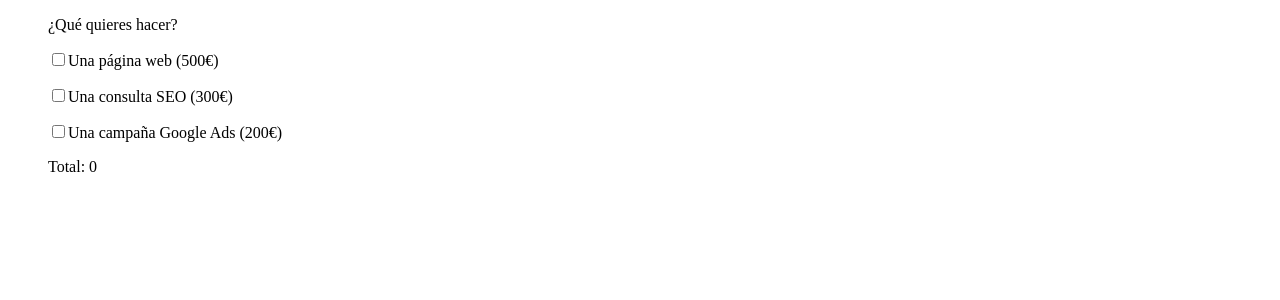
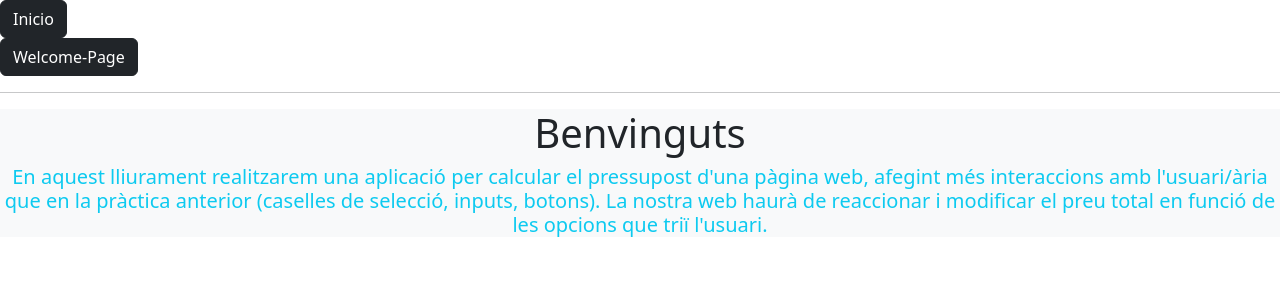
Before and after one commit to JoanGuinart/SPRINT-7_Joan_Guinart_Casas, a React (Create React App) app: page / in a window 1280 px wide. Shown: the top 300 px of the page. Built offline with nearby package versions, Linux system fonts and the light colour scheme.

Commit message:
Nivell 1 finalitzat, falta maquetació

```diff
--- a/package.json
+++ b/package.json
@@ -8,6 +8,7 @@
     "@testing-library/user-event": "^13.5.0",
     "react": "^18.2.0",
     "react-dom": "^18.2.0",
+    "react-router-dom": "^6.4.2",
     "react-scripts": "5.0.1",
     "web-vitals": "^2.1.4"
   },
--- a/public/index.html
+++ b/public/index.html
@@ -24,6 +24,10 @@
       work correctly both with client-side routing and a non-root public URL.
       Learn how to configure a non-root public URL by running `npm run build`.
     -->
+
+    <!-- CSS only -->
+<link href="https://cdn.jsdelivr.net/npm/bootstrap@5.2.2/dist/css/bootstrap.min.css" rel="stylesheet" integrity="sha384-Zenh87qX5JnK2Jl0vWa8Ck2rdkQ2Bzep5IDxbcnCeuOxjzrPF/et3URy9Bv1WTRi" crossorigin="anonymous">
+
     <title>React App</title>
   </head>
   <body>
--- a/src/App.js
+++ b/src/App.js
@@ -1,102 +1,19 @@
-import React, { useState, useEffect } from "react";
+import { BrowserRouter as Router, Routes, Route, Link } from "react-router-dom";
+import { Welcome } from "./Welcome";
+import { Inicio } from "./Inicio";
 
 function App() {
-  const [WEBChecked, setWEBChecked] = useState(false);
-  const [SEOChecked, setSEOChecked] = useState(false);
-  const [ADSChecked, setADSChecked] = useState(false);
-  const [Pages, setPages] = useState(1);
-  const [Idiomas, setIdiomas] = useState(1);
-  console.log(WEBChecked, SEOChecked, ADSChecked);
-
-  const WEBCheck = () => {
-    setWEBChecked(!WEBChecked);
-  };
-  const SEOCheck = () => {
-    setSEOChecked(!SEOChecked);
-  };
-  const ADSCheck = () => {
-    setADSChecked(!ADSChecked);
-  };
-
-  const [sumaTotal, setsumaTotal] = useState(0);
-  console.log(sumaTotal);
-
-  let multiplicacio = Pages * Idiomas * 30;
-
-  useEffect(() => {
-    setsumaTotal(0);
-    WEBChecked &&
-      setsumaTotal((valorActual) => valorActual + 500 + multiplicacio);
-    SEOChecked && setsumaTotal((valorActual) => valorActual + 300);
-    ADSChecked && setsumaTotal((valorActual) => valorActual + 200);
-  }, [WEBChecked, SEOChecked, ADSChecked, Pages, Idiomas, multiplicacio]);
-
-  useEffect(() => {
-    localStorage.setItem("WEB", JSON.stringify(WEBChecked));
-    localStorage.setItem("SEO", JSON.stringify(SEOChecked));
-    localStorage.setItem("ADS", JSON.stringify(ADSChecked));
-    localStorage.setItem("Suma total", JSON.stringify(sumaTotal));
-    localStorage.setItem("Pages", JSON.stringify(Pages));
-    localStorage.setItem("Idiomas", JSON.stringify(Idiomas));
-  }, [WEBChecked, SEOChecked, ADSChecked, sumaTotal, Pages, Idiomas]);
-
   return (
-    <div>
-      <ul>
-        <header>¿Qué quieres hacer?</header>
-      </ul>
-      <ul>
-        <input
-          type="checkbox"
-          value="500"
-          name="WEB"
-          checked={WEBChecked}
-          onChange={WEBCheck}
-        />
-        Una página web (500€) <br />
-        {WEBChecked && (
-          <div>
-            <h5>
-              Nombre de pàgines:
-              <input
-                type={"number"}
-                placeholder={1}
-                onChange={(event) => setPages(event.target.value)}
-              />
-              <br />
-              Nombre d'idiomes:
-              <input
-                type={"number"}
-                placeholder={1}
-                onChange={(event) => setIdiomas(event.target.value)}
-              />
-            </h5>
-          </div>
-        )}
-      </ul>
-      <ul>
-        <input
-          type="checkbox"
-          value="300"
-          name="SEO"
-          checked={SEOChecked}
-          onChange={SEOCheck}
-        />
-        Una consulta SEO (300€) <br />
-      </ul>
-      <ul>
-        <input
-          type="checkbox"
-          value="200"
-          name="GOOGLEADS"
-          checked={ADSChecked}
-          onChange={ADSCheck}
-        />
-        Una campaña Google Ads (200€) <br />
-      </ul>
-
-      <ul>Total: {sumaTotal} </ul>
-    </div>
+    <Router>
+      <Link to="/inicio" className="btn btn-dark">Inicio</Link>
+      <br />
+      <Link to="/" className="btn btn-dark">Welcome-Page</Link>
+      <hr />
+      <Routes>
+        <Route path="/inicio" element={<Inicio />} />
+        <Route path="/" element={<Welcome />} />
+      </Routes>
+    </Router>
   );
 }
 
--- /dev/null
+++ b/src/Inicio.js
@@ -0,0 +1,103 @@
+import { useState, useEffect } from "react";
+
+export const Inicio = () => {
+  const [WEBChecked, setWEBChecked] = useState(false);
+  const [SEOChecked, setSEOChecked] = useState(false);
+  const [ADSChecked, setADSChecked] = useState(false);
+  const [Pages, setPages] = useState(1);
+  const [Idiomas, setIdiomas] = useState(1);
+  console.log(WEBChecked, SEOChecked, ADSChecked);
+
+  const WEBCheck = () => {
+    setWEBChecked(!WEBChecked);
+  };
+  const SEOCheck = () => {
+    setSEOChecked(!SEOChecked);
+  };
+  const ADSCheck = () => {
+    setADSChecked(!ADSChecked);
+  };
+
+  const [sumaTotal, setsumaTotal] = useState(0);
+  console.log(sumaTotal);
+
+  let multiplicacio = Pages * Idiomas * 30;
+
+  useEffect(() => {
+    setsumaTotal(0);
+    WEBChecked &&
+      setsumaTotal((valorActual) => valorActual + 500 + multiplicacio);
+    SEOChecked && setsumaTotal((valorActual) => valorActual + 300);
+    ADSChecked && setsumaTotal((valorActual) => valorActual + 200);
+  }, [WEBChecked, SEOChecked, ADSChecked, Pages, Idiomas, multiplicacio]);
+
+  useEffect(() => {
+    localStorage.setItem("WEB", JSON.stringify(WEBChecked));
+    localStorage.setItem("SEO", JSON.stringify(SEOChecked));
+    localStorage.setItem("ADS", JSON.stringify(ADSChecked));
+    localStorage.setItem("Suma total", JSON.stringify(sumaTotal));
+    localStorage.setItem("Pages", JSON.stringify(Pages));
+    localStorage.setItem("Idiomas", JSON.stringify(Idiomas));
+  }, [WEBChecked, SEOChecked, ADSChecked, sumaTotal, Pages, Idiomas]);
+
+  return (
+    <div>
+      <ul>
+        <header>¿Qué quieres hacer?</header>
+      </ul>
+      <ul>
+        <input
+          type="checkbox"
+          value="500"
+          name="WEB"
+          checked={WEBChecked}
+          onChange={WEBCheck}
+        />
+        Una página WEB (500€) <br />
+        {WEBChecked && (
+          <div>
+            <h5>
+              Nombre de pàgines:
+              <input
+                className="border border-5 rounded-pill"
+                type={"number"}
+                placeholder={1}
+                onChange={(event) => setPages(event.target.value)}
+              />
+              <br />
+              Nombre d'idiomes:
+              <input
+                className="border border-5 rounded-pill"
+                type={"number"}
+                placeholder={1}
+                onChange={(event) => setIdiomas(event.target.value)}
+              />
+            </h5>
+          </div>
+        )}
+      </ul>
+      <ul>
+        <input
+          type="checkbox"
+          value="300"
+          name="SEO"
+          checked={SEOChecked}
+          onChange={SEOCheck}
+        />
+        Una consulta SEO (300€) <br />
+      </ul>
+      <ul>
+        <input
+          type="checkbox"
+          value="200"
+          name="GOOGLEADS"
+          checked={ADSChecked}
+          onChange={ADSCheck}
+        />
+        Una campaña Google ADS (200€) <br />
+      </ul>
+
+      <ul>Total: {sumaTotal} </ul>
+    </div>
+  );
+};
--- /dev/null
+++ b/src/Welcome.js
@@ -0,0 +1,14 @@
+export const Welcome = () => {
+  return (
+    <div className="bg-light">
+      <h1 className="text-center" >Benvinguts</h1>
+      <h5 className="text-info text-center">
+        En aquest lliurament realitzarem una aplicació per calcular el
+        pressupost d'una pàgina web, afegint més interaccions amb l'usuari/ària
+        que en la pràctica anterior (caselles de selecció, inputs, botons). La
+        nostra web haurà de reaccionar i modificar el preu total en funció de
+        les opcions que triï l'usuari.
+      </h5>
+    </div>
+  );
+};
```
Also changed, not shown: 1 other file (tests, documents, lock files or other folders).
